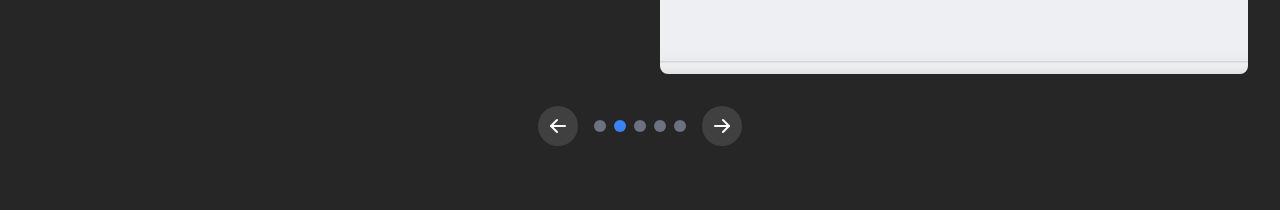
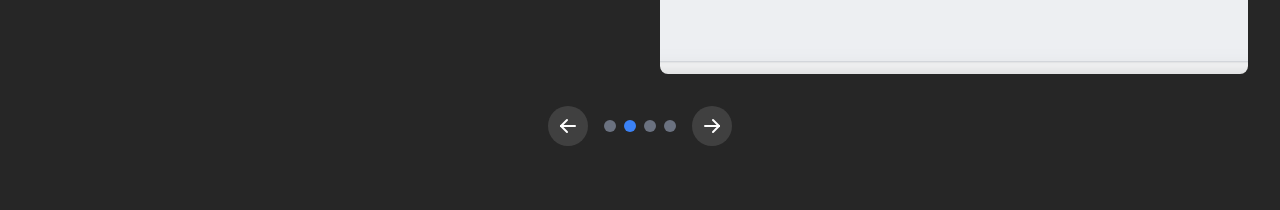
Before and after one commit to dhakarRaghu/Portfolio, a Next.js app: page / in a window 1280 px wide. Shown: the part 2640-2850 px from the top of the page. Built offline with nearby package versions, Linux system fonts and the light colour scheme.

Commit message:
update project section

```diff
--- a/src/components/project.tsx
+++ b/src/components/project.tsx
@@ -106,27 +106,6 @@ const projects: Project[] = [
         </button>
         <button className="border border-gray-600 text-gray-300 px-6 py-2 rounded-lg hover:border-blue-500 hover:text-blue-500 transition duration-300">
           <a href="https://web-genie-one.vercel.app/" target="_blank" rel="noopener noreferrer">Explore Features</a>
-        </button>
-      </div>
-    ),
-  },
-  {
-    id: 5,
-    title: "Realtime Collaborative Workspace",
-    content:
-      "A real-time collaborative document workspace with live cursors, text selection, and presence indicators, using WebSocket for real-time updates.",
-    image: "/cypress.png",
-    tech: ["Next.js 13", "Drizzle ORM", "Supabase", "Tailwind", "WebSockets", "Redis"],
-    links: [
-
-    ],
-    component: (
-      <div className="flex gap-4 mt-4">
-        <button className="bg-blue-500 text-white px-6 py-2 rounded-lg hover:bg-blue-600 transition duration-300">
-          <a href="https://github.com/dhakarRaghu/Saas_colab_Space_" target="_blank" rel="noopener noreferrer">View code</a>
-        </button>
-        <button className="border border-gray-600 text-gray-300 px-6 py-2 rounded-lg hover:border-blue-500 hover:text-blue-500 transition duration-300">
-          <a href="#">Explore Features</a>
         </button>
       </div>
     ),
```
